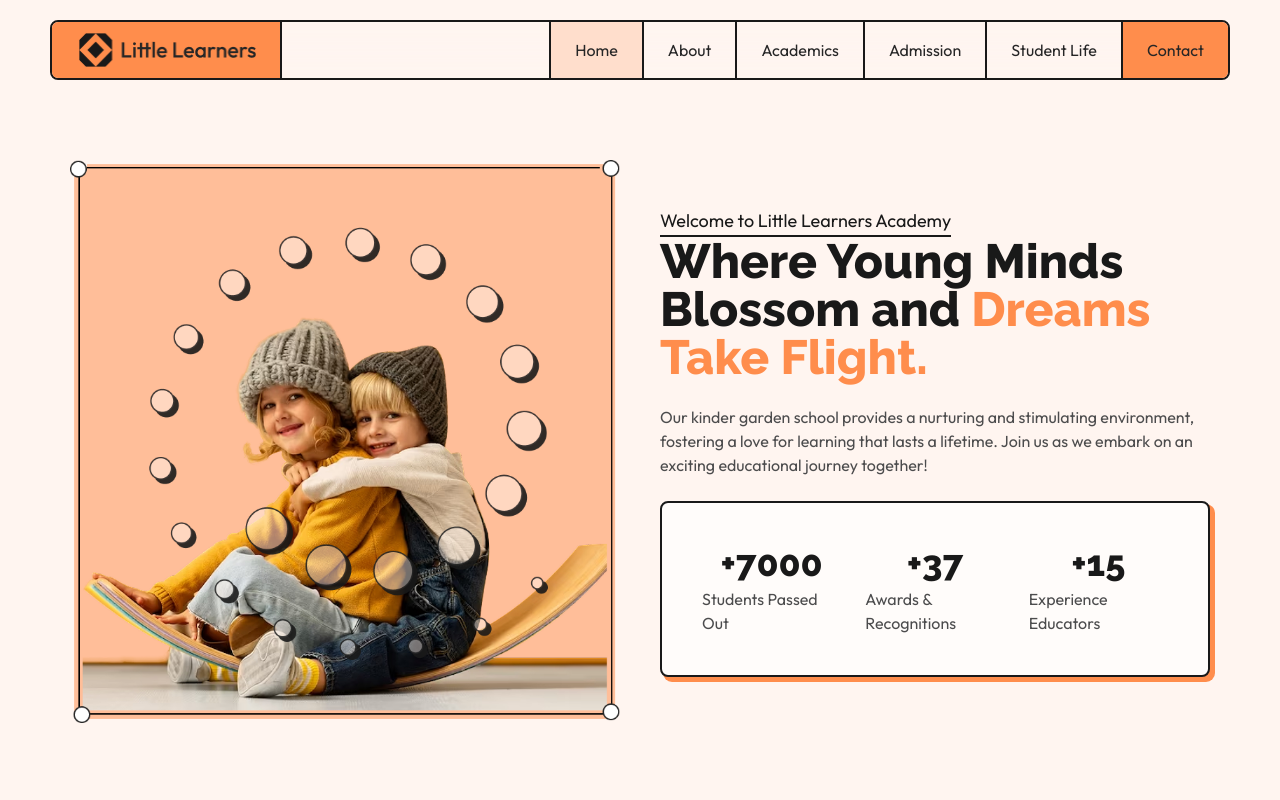
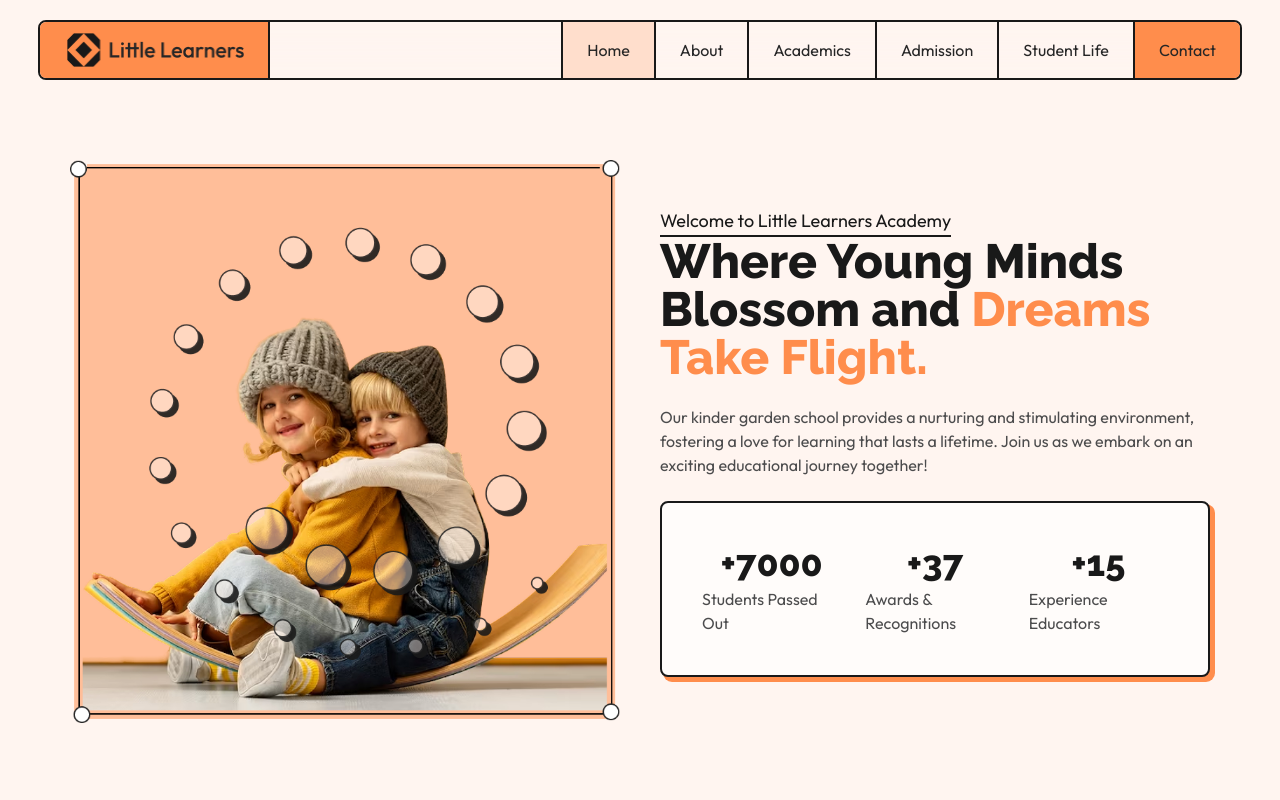
Before and after one commit to zealfemi/little-learners, a Next.js app: page / in a window 1280 px wide. Shown: the top 800 px of the page. Built offline with nearby package versions, Linux system fonts and the light colour scheme.

Commit message:
fixed width margin

```diff
--- a/app/_components/Header.tsx
+++ b/app/_components/Header.tsx
@@ -10,7 +10,7 @@ export default function Header() {
   const pathName = usePathname();
 
   return (
-    <header className="sticky top-5 z-100 backdrop-blur-lg">
+    <header className="sticky top-5 z-100 backdrop-blur-lg -mx-3">
       <div className="flex justify-between items-center border-2 border-secondary-800 rounded-lg h-15 gap-1 relative text-secondary-700">
         <div className="h-full bg-primary-800 rounded-tl-md rounded-bl-md border-r-2 border-r-secondary-800 grid place-items-center px-5 lg:px-6">
           <Image
```
